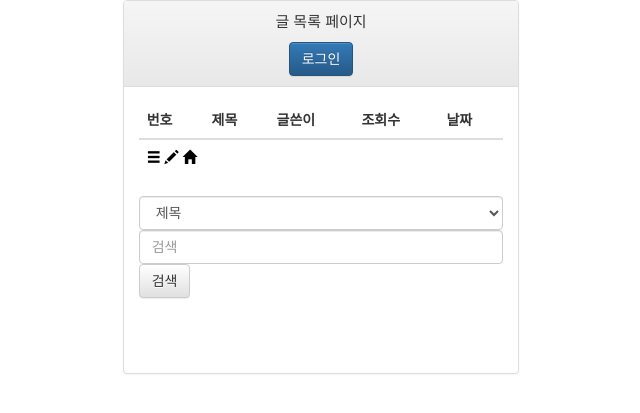
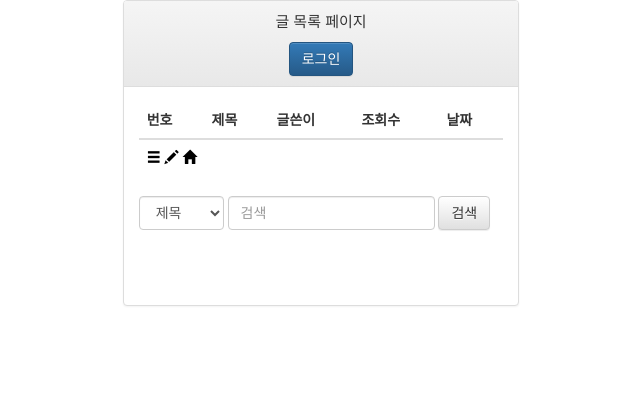
Before and after one commit to bundanining/crefun_php, a CodeIgniter app: page /database/index.php/board in a window 1280 px wide. Shown: the top 413 px of the page, without its empty margins (319-959 px from the left). Run offline with CodeIgniter, Linux system fonts and the light colour scheme; data that the repository does not hold is empty; some libraries are stand-ins or nearby versions.

Commit message:
no message

```diff
--- a/application/views/b_list.php
+++ b/application/views/b_list.php
@@ -58,7 +58,7 @@
             </tr>
           </tfoot>
         </table>
-        <form class="form-group" action="/">
+        <form class="form-group form-inline" action="/">
             <select class="form-control" id="searchItem">
               <option value="b_title">제목</option>
               <option value="b_content">내용</option>
```
